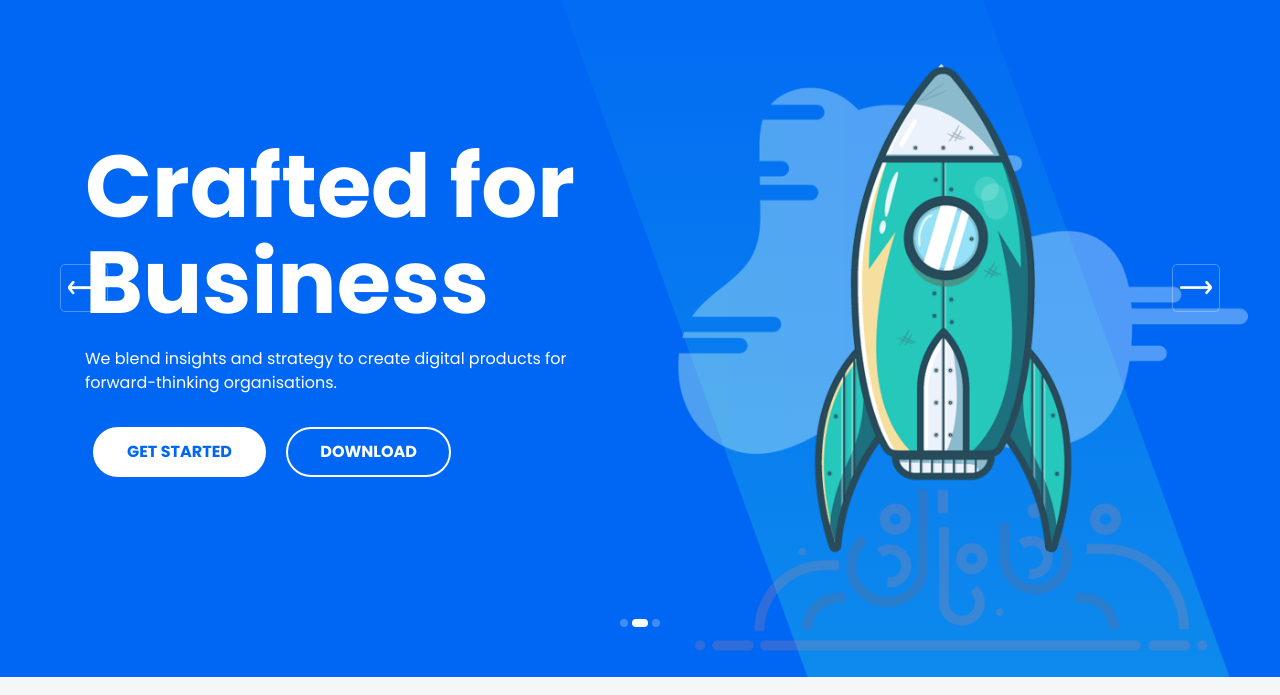
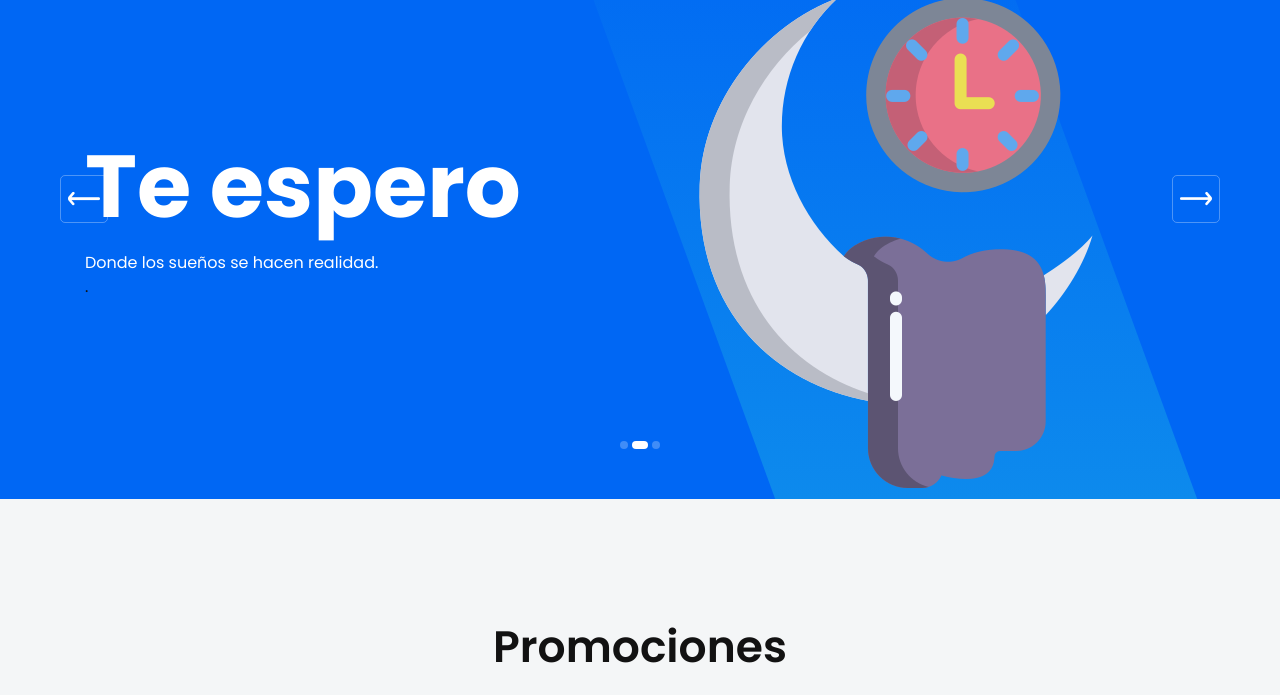
Before and after one commit to wendyRodri/GrupoDeTripulantes3-Grupo89, a plain HTML site: page index.html in a window 1280 px wide. Shown: the part 101-796 px from the top of the page. Drawn offline with Linux system fonts and the light colour scheme.

Commit message:
Septiembre 21 encabezado

```diff
--- a/index.html
+++ b/index.html
@@ -112,18 +112,15 @@
                             <div class="col-lg-6">
                                 <div class="slider-content">
                                     <h1 class="title">PARADISE</h1>
-                                    <p class="text">We blend insights and strategy to create digital products for forward-thinking organisations.</p>
-                                    <ul class="slider-btn rounded-buttons">
-                                        <li><a class="main-btn rounded-one" href="#">GET STARTED</a></li>
-                                        <li><a class="main-btn rounded-two" href="#">DOWNLOAD</a></li>
-                                    </ul>
+                                    <p class="text">La mejor lencería de hogar, cómoda, elegante, innovadora, un placer para tus descansos.</p>
+
                                 </div>
                             </div>
                         </div> <!-- row -->
                     </div> <!-- container -->
                     <div class="slider-image-box d-none d-lg-flex align-items-end">
                         <div class="slider-image">
-                            <img src="assets/images/slider/1.png" alt="Hero">
+                            <img src="assets/images/slider/camas.png" alt="Hero">
                         </div> <!-- slider-imgae -->
                     </div> <!-- slider-imgae box -->
                 </div> <!-- carousel-item -->
@@ -133,19 +130,20 @@
                         <div class="row">
                             <div class="col-lg-6">
                                 <div class="slider-content">
-                                    <h1 class="title">Crafted for Business</h1>
-                                    <p class="text">We blend insights and strategy to create digital products for forward-thinking organisations.</p>
-                                    <ul class="slider-btn rounded-buttons">
+                                    <h1 class="title">Te espero</h1>
+                                    <p class="text">Donde los sueños se hacen realidad.</p>
+                                    <p>.</p>
+                                    <!-- <ul class="slider-btn rounded-buttons">
                                         <li><a class="main-btn rounded-one" href="#">GET STARTED</a></li>
                                         <li><a class="main-btn rounded-two" href="#">DOWNLOAD</a></li>
-                                    </ul>
+                                    </ul> -->
                                 </div> <!-- slider-content -->
                             </div>
                         </div> <!-- row -->
                     </div> <!-- container -->
                     <div class="slider-image-box d-none d-lg-flex align-items-end">
                         <div class="slider-image">
-                            <img src="assets/images/slider/2.png" alt="Hero">
+                            <img src="assets/images/slider/night.png" alt="Hero">
                         </div> <!-- slider-imgae -->
                     </div> <!-- slider-imgae box -->
                 </div> <!-- carousel-item -->
@@ -155,19 +153,17 @@
                         <div class="row">
                             <div class="col-lg-6">
                                 <div class="slider-content">
-                                    <h1 class="title">Based on Bootstrap 4</h1>
-                                    <p class="text">We blend insights and strategy to create digital products for forward-thinking organisations.</p>
-                                    <ul class="slider-btn rounded-buttons">
-                                        <li><a class="main-btn rounded-one" href="#">GET STARTED</a></li>
-                                        <li><a class="main-btn rounded-two" href="#">DOWNLOAD</a></li>
-                                    </ul>
+                                    <h1 class="title">Los sueños</h1>
+                                    <p class="text">Donde se esconde la puerta a la eternidad</p>
+                                    <p>.</p>
+
                                 </div> <!-- slider-content -->
                             </div>
                         </div> <!-- row -->
                     </div> <!-- container -->
                     <div class="slider-image-box d-none d-lg-flex align-items-end">
                         <div class="slider-image">
-                            <img src="assets/images/slider/3.png" alt="Hero">
+                            <img src="assets/images/slider/healthy.png" alt="Hero">
                         </div> <!-- slider-imgae -->
                     </div> <!-- slider-imgae box -->
                 </div> <!-- carousel-item -->
```
Also changed, not shown: assets/images/slider/camas.png (added), assets/images/slider/healthy.png (added), assets/images/slider/night.png (added).
